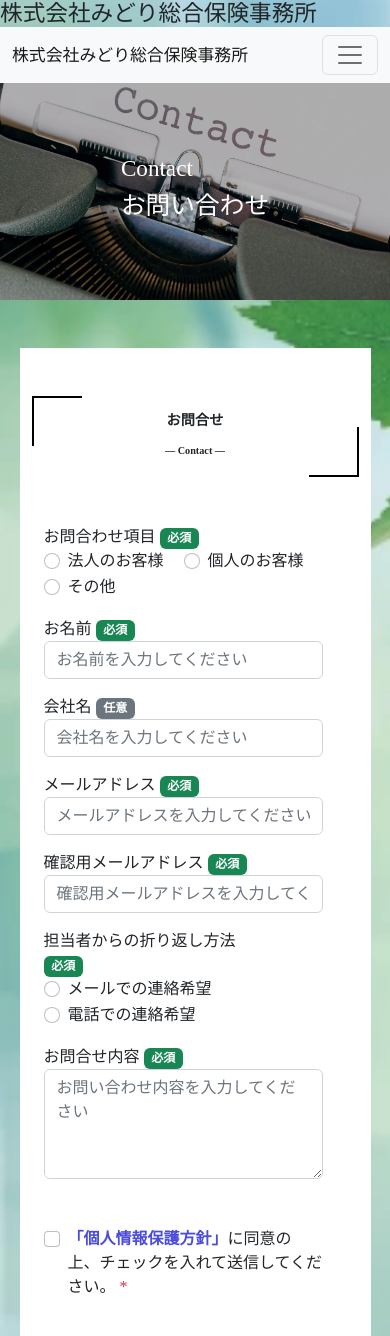
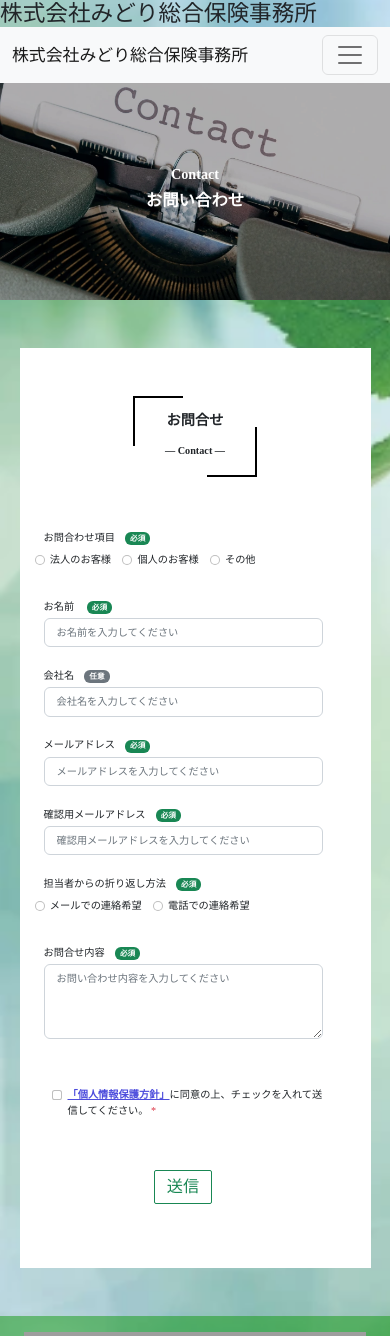
Before and after one commit to linepark-webteam/midori-insurance-sample, a PHP site: page /contact/ in a window 390 px wide. Shown: the top 1336 px of the page. Run offline with PHP 8.4, Linux system fonts and the light colour scheme; some web fonts are replaced; grey boxes are pictures that could not be loaded.

Commit message:
プリローダーのアニメーション（葉）をテスト的に追加 contact項目をレスポンシブ化

```diff
--- a/contact/index.html
+++ b/contact/index.html
@@ -74,7 +74,7 @@
     <div class="image-section position-relative masked">
       <img src="../img/contact1.webp" class="d-block w-100" alt="Image 1">
       <div class="position-absolute top-50 start-50 translate-middle text-white">
-        <div class="d-lg-flex flex-column align-items-center justify-content-center">
+        <div class="hero-fixed-text d-flex flex-column align-items-center justify-content-center">
           <h3>Contact</h3>
           <h2>お問い合わせ</h2>
         </div>
@@ -85,7 +85,7 @@
   <section class="mb-5 py-5">
     <div class="container">
       <div class="mb-3">
-        <div class="mb-5 d-lg-flex flex-column align-items-center">
+        <div class="mb-5 d-flex flex-column align-items-center">
           <div class="section-header col-lg-4">
             <h2>お問合せ</h2>
             <span>― Contact ―</span>
@@ -95,7 +95,7 @@
           <form>
             <!-- お問合わせ項目 -->
             <div class="form-group d-lg-flex align-items-center">
-              <label for="inquiryType" class="col-lg-3 me-5">お問合わせ項目 <span
+              <label for="inquiryType" class="col-lg-3 me-5">お問合わせ項目　<span
                   class="badge text-bg-success">必須</span></label>
               <div class="">
                 <div class="form-check form-check-inline">
@@ -115,36 +115,34 @@
               </div>
             </div>
 
-
-
             <!-- お名前 -->
             <div class="form-group d-lg-flex mt-3">
-              <label for="name" class="col-lg-3 me-5">お名前 <span class="badge text-bg-success">必須</span></label>
+              <label for="name" class="col-lg-3 me-5">お名前　 <span class="badge text-bg-success">必須</span></label>
               <input type="text" class="form-control" id="name" placeholder="お名前を入力してください" required>
             </div>
 
             <!-- 会社名 -->
             <div class="form-group d-lg-flex mt-3">
-              <label for="companyName" class="col-lg-3 me-5">会社名 <span class="badge text-bg-secondary">任意</span></label>
+              <label for="companyName" class="col-lg-3 me-5">会社名　<span class="badge text-bg-secondary">任意</span></label>
               <input type="text" class="form-control" id="companyName" placeholder="会社名を入力してください">
             </div>
 
             <!-- メールアドレス -->
             <div class="form-group d-lg-flex mt-3">
-              <label for="email" class="col-lg-3 me-5">メールアドレス <span class="badge text-bg-success">必須</span></label>
+              <label for="email" class="col-lg-3 me-5">メールアドレス　<span class="badge text-bg-success">必須</span></label>
               <input type="email" class="form-control" id="email" placeholder="メールアドレスを入力してください" required>
             </div>
 
             <!-- 確認用メールアドレス -->
             <div class="form-group d-lg-flex mt-3">
-              <label for="confirmEmail" class="col-lg-3 me-5">確認用メールアドレス <span
+              <label for="confirmEmail" class="col-lg-3 me-5">確認用メールアドレス　<span
                   class="badge text-bg-success">必須</span></label>
               <input type="email" class="form-control" id="confirmEmail" placeholder="確認用メールアドレスを入力してください" required>
             </div>
 
             <!-- 担当者からの折り返し方法 -->
             <div class="form-group d-lg-flex mt-3">
-              <label class="col-lg-3 me-5">担当者からの折り返し方法 <span class="badge text-bg-success">必須</span></label>
+              <label class="col-lg-3 me-5">担当者からの折り返し方法　<span class="badge text-bg-success">必須</span></label>
               <div>
                 <div class="form-check form-check-inline">
                   <input class="form-check-input" type="radio" name="callbackPreference" id="contactByEmail"
@@ -161,7 +159,7 @@
 
             <!-- お問合せ内容 -->
             <div class="form-group d-lg-flex mt-3">
-              <label for="inquiry" class="col-lg-3 me-5">お問合せ内容 <span class="badge text-bg-success">必須</span></label>
+              <label for="inquiry" class="col-lg-3 me-5">お問合せ内容　<span class="badge text-bg-success">必須</span></label>
               <textarea class="form-control" id="inquiry" rows="4" placeholder="お問い合わせ内容を入力してください" required></textarea>
             </div>
 
--- a/css/responsive.css
+++ b/css/responsive.css
@@ -50,4 +50,23 @@
   font-size: calc(8px + 2 * ((100vw - 320px) / 640));
 }
 
+/* CONTACT */
+.form-group label{
+  font-size: calc(10px + 2 * ((100vw - 320px) / 640));
+  vertical-align: text-bottom;
 }
+.form-group input{
+  font-size: calc(10px + 2 * ((100vw - 320px) / 640));
+}
+/* ラジオボタン項目 */
+.form-check-inline {
+  font-size: calc(4px + 2 * ((100vw - 320px) / 640));
+}
+.form-group textarea{
+  font-size: calc(10px + 2 * ((100vw - 320px) / 640));
+}
+/* 送信ボタン */
+button[type="submit"] {
+  font-size: calc(16px + 2 * ((100vw - 320px) / 640));
+}
+}
--- a/css/style.css
+++ b/css/style.css
@@ -30,17 +30,25 @@ a:hover {
   justify-content: center;
 }
 
-/* .leaf-loader {
+/* 葉っぱが回転するアニメーション */
+.leaf-loader {
   width: 60px;
   height: 60px;
   background: url('../img/leaf.png') no-repeat center center;
   background-size: contain;
-  animation: spinLeaf 2s linear infinite;
+  animation: spin3dLeaf 2s linear infinite;
+  transform-style: preserve-3d; /* 3D変形を有効化 */
 }
-@keyframes spinLeaf {
-  0% { transform: rotate(0deg); }
-  100% { transform: rotate(360deg); }
-} */
+
+@keyframes spin3dLeaf {
+  0% {
+    transform: rotate3d(0, 1, 0, 0deg); /* X軸とY軸の周りに回転 */
+  }
+  100% {
+    transform: rotate3d(0, 1, 0, 360deg); /* 360度回転 */
+  }
+}
+
 
 /* ボールが跳ねるアニメーション */
 .ball-loader {
@@ -184,12 +192,15 @@ footer {
 /* contact */
 .form-group a {
   color: rgb(76, 76, 220);
+  text-decoration: underline rgb(76, 76, 220);
   font-weight: 600;
 }
 .form-group a:hover {
   color: #4a2554;
   font-weight: 600;
 }
+
+
 /* AnimationsCss */
 /* 初期状態として非表示にする */
 .slide-right-content,
```
